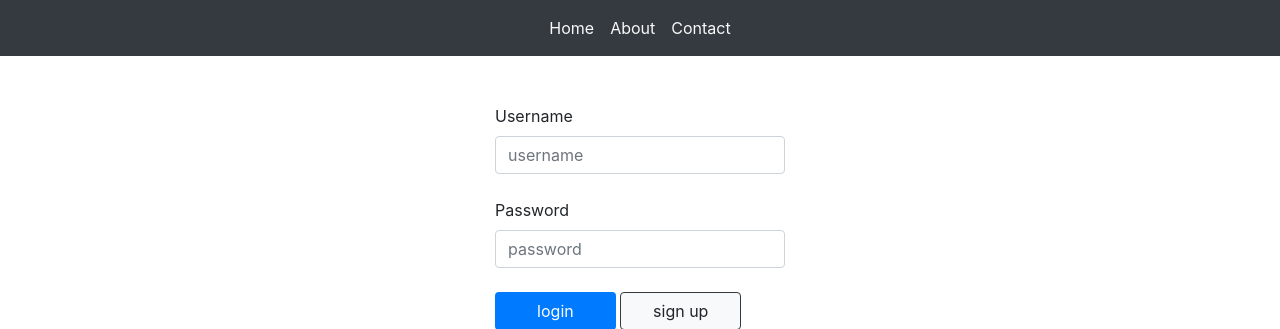
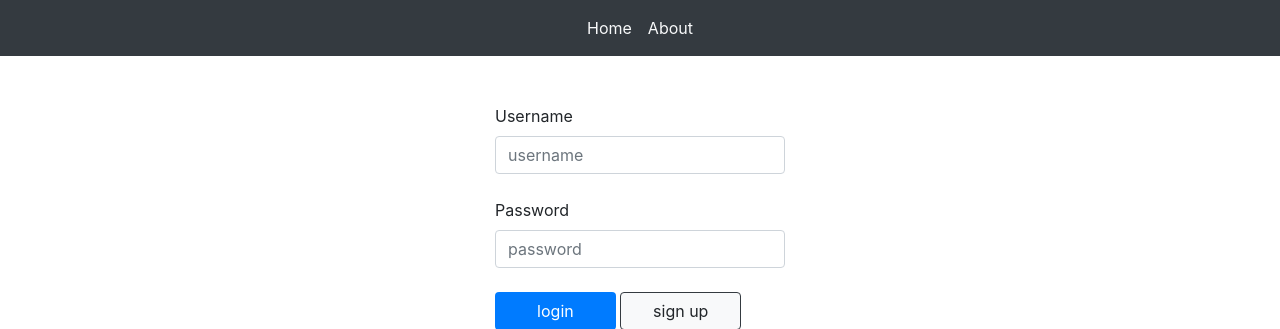
Before and after one commit to swankhede/Django-Blog, a Django app: page /login in a window 1280 px wide. Shown: the top 329 px of the page. Run offline with Django 3.2, Linux system fonts and the light colour scheme; parts of the project's set-up code (start-up, migrations or seed data) failed here and were passed over; some libraries are stand-ins or nearby versions.

Commit message:
Update login.html

```diff
--- a/template/login.html
+++ b/template/login.html
@@ -25,9 +25,7 @@
         <li class="nav-items">
             <a class="nav-link text-light" href="#">about</a>
         </li>
-        <li class="nav-items">
-            <a class="nav-link text-light" href="#">contact</a>
-        </li>
+
  </ul>
 </nav>
 <h1>{{u}}</h1>
```
